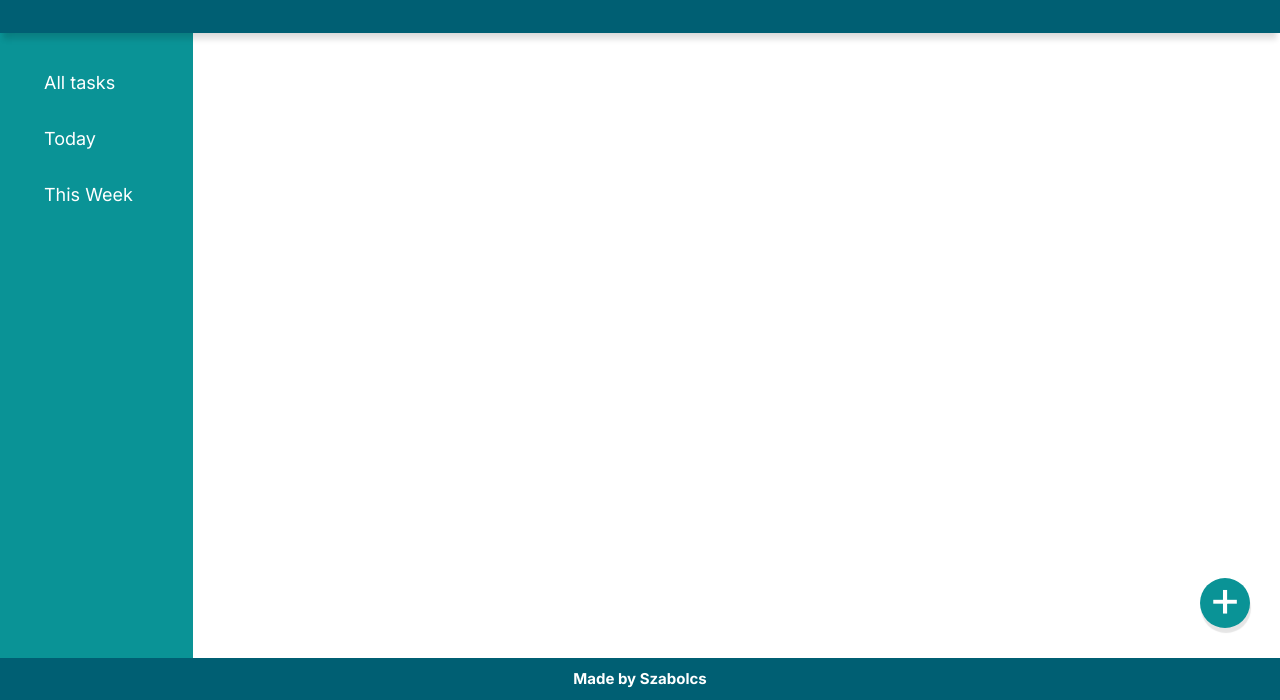
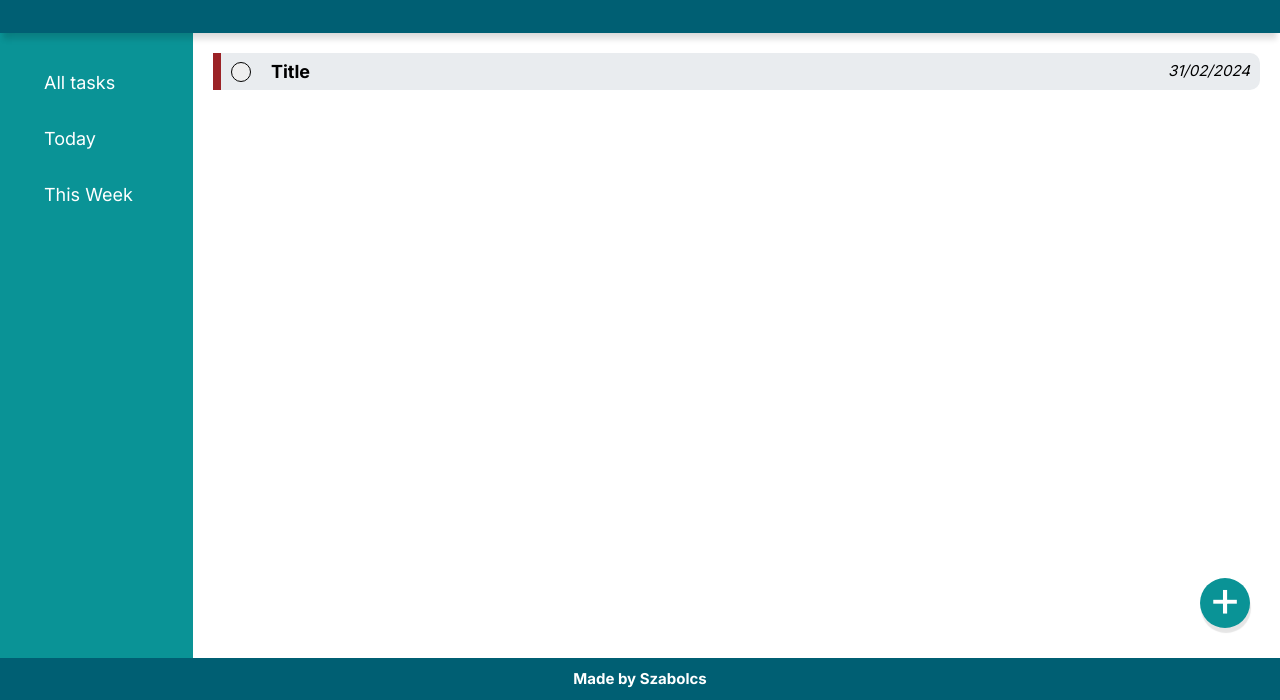
Before and after one commit to WreckitHUN/ToDoApp, a website built with webpack: page src/index.html in a window 1280 px wide. Shown: the part 100-800 px from the top of the page. Built offline with nearby package versions, Linux system fonts and the light colour scheme.

Commit message:
Creating some todos.

```diff
--- /dev/null
+++ b/src/components/ToDos/toDos.css
@@ -0,0 +1,32 @@
+.todo{
+    width: 100%;
+    padding: 5px 10px;
+    background: var(--color-background-grey);
+    border-radius: 0 10px 10px 0;
+    display: flex;
+    align-items: center;
+    border-left: 8px solid var(--color-priority-one);
+}
+
+.title{
+    margin-left: 20px;
+    font-weight: 900;
+}
+
+.date{
+    margin: 0 0 0 auto;
+    font-size: 1.5rem;
+    font-style: italic;
+}
+
+.checkButton{
+    border: 1px solid black;
+    width: 2rem;
+    height: 2rem;
+    padding: 0;
+    border-radius: 50%;
+}
+
+.checkButton.active{
+    background: radial-gradient(circle at center, var(--color-secondary) 50%, var(--color-background-grey) 50%);
+}
--- /dev/null
+++ b/src/components/ToDos/toDos.js
@@ -0,0 +1,30 @@
+import "./toDos.css";
+
+const createToDo = () => {
+    const todoDiv = document.createElement("div");
+    const titleP = document.createElement("p");
+    const dateP = document.createElement("p");
+    const checkButton = document.createElement("button");
+
+    todoDiv.classList.add("todo");
+    titleP.classList.add("title");
+    dateP.classList.add("date");
+    checkButton.classList.add("checkButton");
+
+    todoDiv.appendChild(checkButton);
+    todoDiv.appendChild(titleP);
+    todoDiv.appendChild(dateP);
+
+    checkButton.addEventListener("click", () => {
+        checkButton.classList.toggle("active");
+    })
+
+    return {
+        todoDiv,
+        titleP,
+        dateP,
+        checkButton
+    };
+}
+
+export default createToDo;
--- a/src/css/index.css
+++ b/src/css/index.css
@@ -6,6 +6,12 @@
     --color-selection-darker: #001219;
     --color-body: #000;
     --color-ascent: #fff;
+    --color-background-grey: #E9ECEF;
+
+    --color-priority-one: #9B2226;
+    --color-priority-two: #BB3E03;
+    --color-priority-three: #EE9B00;
+    --color-priority-four: #94D2BD;
 
     --border-radius: 30px;
 
--- a/src/index.js
+++ b/src/index.js
@@ -3,8 +3,8 @@ import "./css/index.css";
 
 import createButton from "./components/Button/button.js";
 import homePage from "./components/HomePage/homePage";
+import createToDo from "./components/ToDos/toDos.js";
 import {addToLocalStorage, getFromLocalStorage, clearLocalStorage} from "./components/localStorageHandler.js";
-
 const content = document.querySelector("#content");
 
 // Initial render
@@ -24,17 +24,27 @@ homePageElements.asideElement.appendChild(todayButton);
 homePageElements.asideElement.appendChild(thisWeekButton);
 homePageElements.mainElement.appendChild(addToDoButton);
 
+// TEST TODO
+const todo = createToDo();
+todo.checkButton.id = "todo0";
+homePageElements.mainElement.appendChild(todo.todoDiv);
+
+todo.titleP.textContent = "Title";
+todo.dateP.textContent = "31/02/2024";
+
 content.addEventListener("click", clickHandler);
 
 // Test add data to local storage
-let data = [
+let _data = [
     {
+        id: 0,
         title: "Home Work",
         description: "1-5pages",
         priority: 2,
         due: 20240607
     },
     {
+        id: 1,
         title: "Shower",
         description: "10 mins",
         priority: 5,
@@ -44,13 +54,22 @@ let data = [
 
 function clickHandler(event){
     const button = event.target;
+    const data = getFromLocalStorage("todos");
     if (button === allTasksButton){
+        // add data to mainElement
         console.log("allTask");
+    } else if( button === todayButton){
+        console.log("today");
+    }else if(button === thisWeekButton){
+        console.log("this week");
+    }else if(button === addToDoButton){
+        console.log("addtodo");
     }
-    else console.log("hehe");
+
+
 }
 
-addToLocalStorage("todos", data);
+addToLocalStorage("todos", _data);
 
 
 
```
